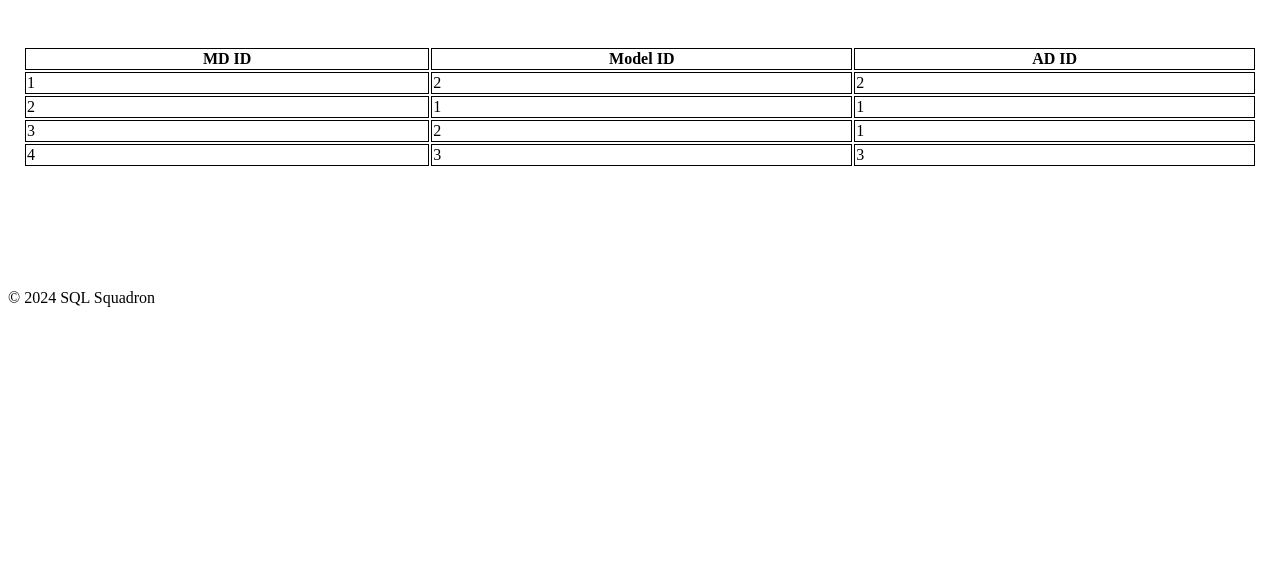
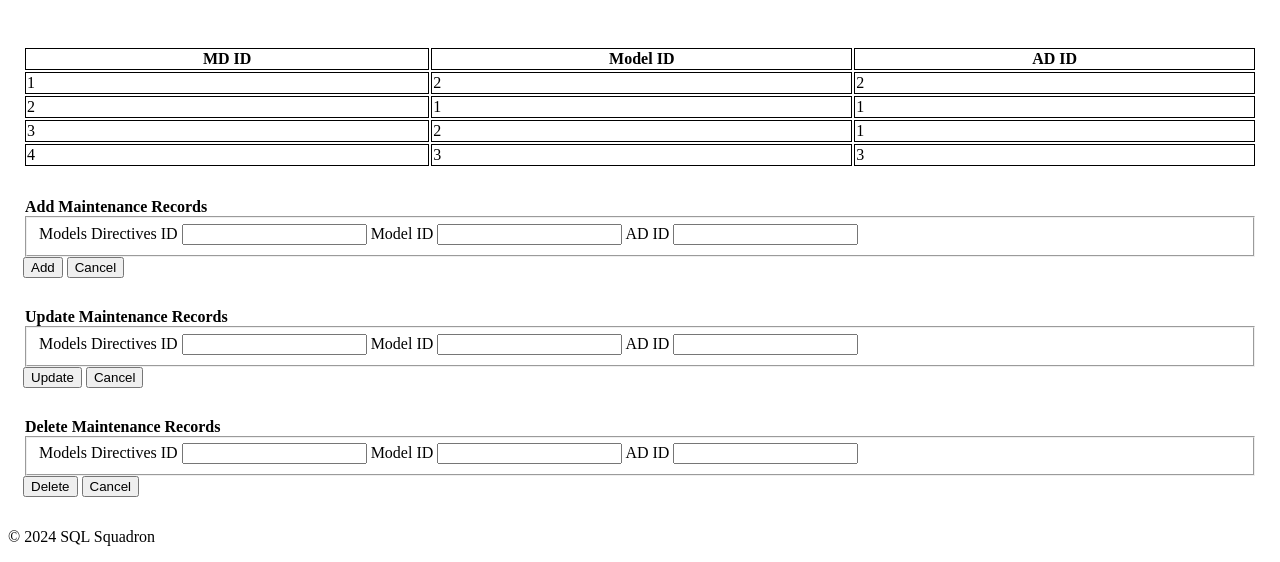
Before and after one commit to emburyj/Airworthiness_Database, a Flask app: page /Models_Directives in a window 1280 px wide. Shown: the part 308-870 px from the top of the page. Before the commit the page ends 615 px from the top, so only its background shows below. Run offline with Flask 3, Linux system fonts and the light colour scheme; some libraries are stand-ins or nearby versions.

Commit message:
Added add,update,delete forms to MD page

```diff
--- a/app.py
+++ b/app.py
@@ -119,4 +119,4 @@ def Models_Directives():
 if __name__ == "__main__":
 
     #Start the app on port 3000, it will be different once hosted
-    app.run(port=2468, debug=False)
+    app.run(port=3000, debug=True)
--- a/templates/Models_Directives.html
+++ b/templates/Models_Directives.html
@@ -22,3 +22,50 @@
 </table>
 
 {% endblock %}
+{% block create %}
+<form method="POST">
+    <legend><strong>Add {{ page_name }}</strong></legend>
+    <fieldset>
+        <label>Models Directives ID</label>
+        <input type="text" name="MDID">
+        <label>Model ID</label>
+        <input type="text" name="MID">
+        <label>AD ID</label>
+        <input type="text" name="ADID">
+    </fieldset>
+    <input class="btn" type="submit" id="NewMD" value="Add">
+    <input class="btn" type="button" value="Cancel">
+</form>
+{% endblock %}
+
+{% block update %}
+<form method="POST">
+    <legend><strong>Update {{ page_name }}</strong></legend>
+    <fieldset>
+        <label>Models Directives ID</label>
+        <input type="text" name="MDID">
+        <label>Model ID</label>
+        <input type="text" name="MID">
+        <label>AD ID</label>
+        <input type="text" name="ADID">
+    </fieldset>
+    <input class="btn" type="submit" id="UpdateMD" value="Update">
+    <input class="btn" type="button" value="Cancel">
+</form>
+{% endblock %}
+
+{% block delete %}
+<form method="POST">
+    <legend><strong>Delete {{ page_name }}</strong></legend>
+    <fieldset>
+        <label>Models Directives ID</label>
+        <input type="text" name="MDID">
+        <label>Model ID</label>
+        <input type="text" name="MID">
+        <label>AD ID</label>
+        <input type="text" name="ADID">
+    </fieldset>
+    <input class="btn" type="submit" id="DeleteMD" value="Delete">
+    <input class="btn" type="button" value="Cancel">
+</form>
+{% endblock %}
```
